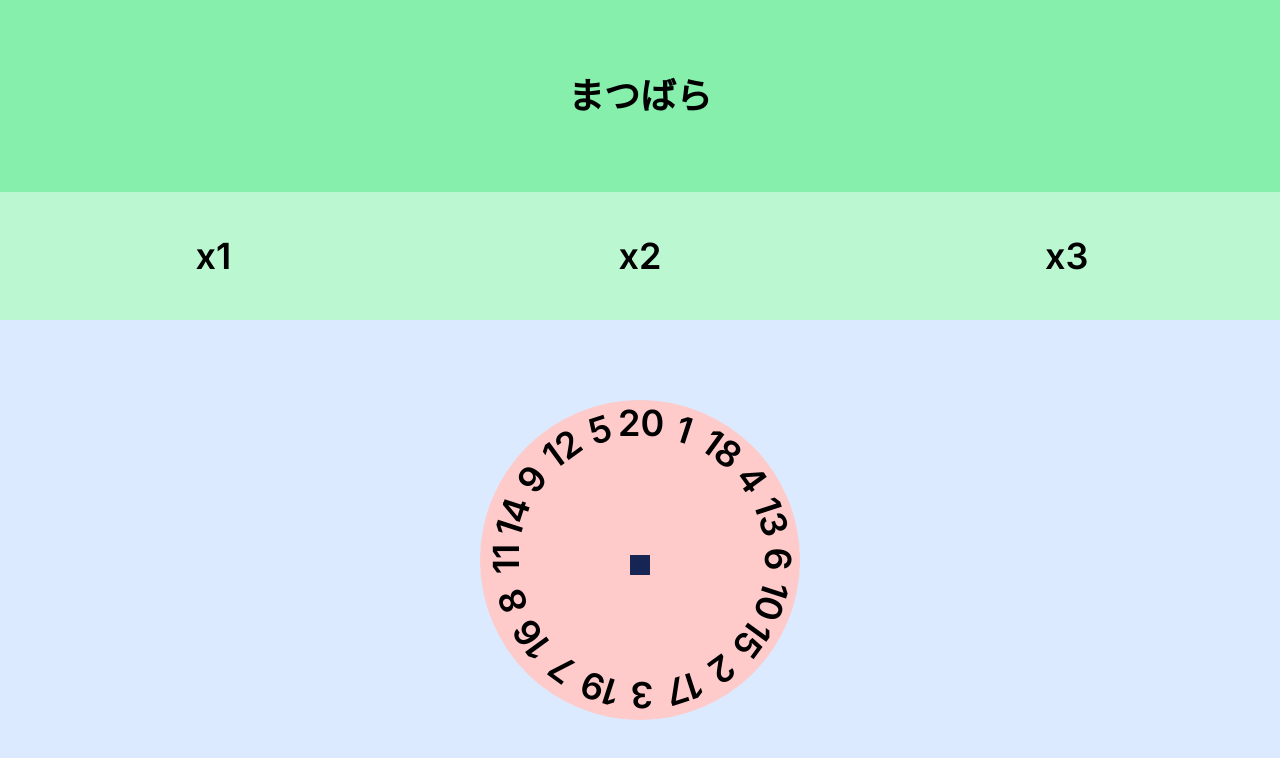
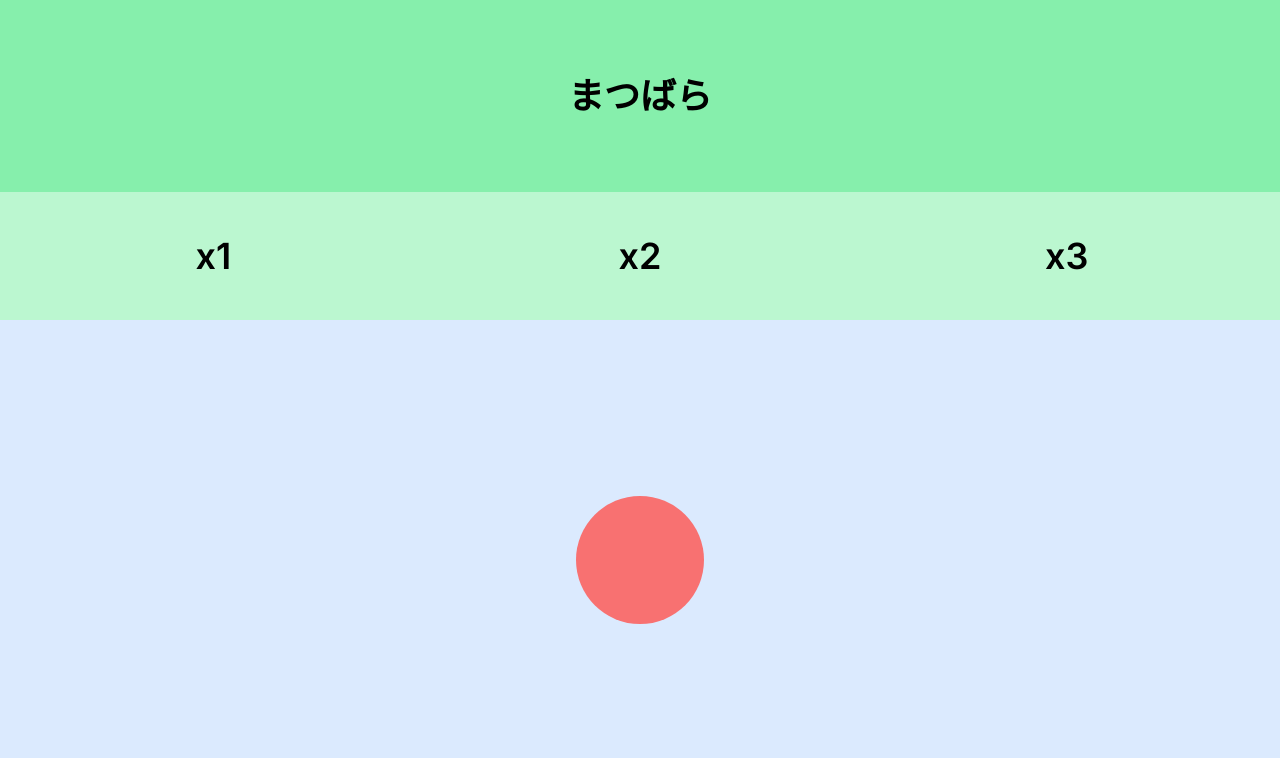
Before and after one commit to katsudon08/darts_frontend, a Next.js app: page /game in a window 1280 px wide. Shown: the top 758 px of the page. Built offline with nearby package versions, Linux system fonts and the light colour scheme.

Commit message:
ダーツ板UIの完成

```diff
--- a/src/app/game/page.tsx
+++ b/src/app/game/page.tsx
@@ -4,7 +4,7 @@ import TEXT from "@/components/TEXT"
 import { useState } from "react"
 
 export default function () {
-    const [isActive, setIsActive] = useState(true)
+    const [isActive, setIsActive] = useState(false)
 
     const darts = [
         [12, 5, 20, 1, 18],
@@ -47,111 +47,149 @@ export default function () {
                         }
                     >
 
-                        <div className="relative visible translate-y-1/4 bg-blue-950 h-5 w-5">
-                            <div className="absolute top-1 visible h-40 w-8 -translate-y-full -translate-x-3">
-                                <button className="flex justify-center h-full w-fit pt-1">
+                        <div className="relative translate-y-1/4 h-5 w-5">
+                            <div className="absolute top-1 h-40 w-8 -translate-y-full -translate-x-3">
+                                <button className="flex justify-center h-full w-fit pt-2">
                                     <TEXT text="20" />
                                 </button>
                             </div>
-                            <div className="absolute text-center top-1 visible h-40 w-12 -translate-y-full -translate-x-3 origin-bottom rotate-18">
-                                <button className="flex justify-center h-full w-full pt-1">
+                            <div className="absolute text-center top-1 h-40 w-12 -translate-y-full -translate-x-3 origin-bottom rotate-18">
+                                <button className="flex justify-center h-full w-full pt-2">
+                                    <span className="origin-center -rotate-18">
                                         <TEXT text="1" />
+                                    </span>
                                 </button>
                             </div>
-                            <div className="absolute text-center top-1 visible h-40 w-12 -translate-y-full -translate-x-3 origin-bottom rotate-36">
-                                <button className="flex justify-center h-full w-full pt-1">
+                            <div className="absolute text-center top-1 h-40 w-12 -translate-y-full -translate-x-3 origin-bottom rotate-36">
+                                <button className="flex justify-center h-full w-full pt-2">
+                                    <span className="origin-center -rotate-36">
                                         <TEXT text="18" />
+                                    </span>
                                 </button>
                             </div>
-                            <div className="absolute text-center top-1 visible h-40 w-12 -translate-y-full -translate-x-3 origin-bottom rotate-54">
-                                <button className="flex justify-center h-full w-full pt-1">
+                            <div className="absolute text-center top-1 h-40 w-12 -translate-y-full -translate-x-3 origin-bottom rotate-54">
+                                <button className="flex justify-center h-full w-full pt-2">
+                                    <span className="origin-center -rotate-54">
                                         <TEXT text="4" />
+                                    </span>
                                 </button>
                             </div>
-                            <div className="absolute text-center top-1 visible h-40 w-12 -translate-y-full -translate-x-3 origin-bottom rotate-72">
-                                <button className="flex justify-center h-full w-full pt-1">
+                            <div className="absolute text-center top-1 h-40 w-12 -translate-y-full -translate-x-3 origin-bottom rotate-72">
+                                <button className="flex justify-center h-full w-full pt-2">
+                                    <span className="origin-center -rotate-72">
                                         <TEXT text="13" />
+                                    </span>
                                 </button>
                             </div>
-                            <div className="absolute text-center top-1 visible h-40 w-12 -translate-y-full -translate-x-3 origin-bottom rotate-90">
-                                <button className="flex justify-center h-full w-full pt-1">
+                            <div className="absolute text-center top-1 h-40 w-12 -translate-y-full -translate-x-3 origin-bottom rotate-90">
+                                <button className="flex justify-center h-full w-full pt-2">
+                                    <span className="origin-center -rotate-90">
                                         <TEXT text="6" />
+                                    </span>
                                 </button>
                             </div>
-                            <div className="absolute text-center top-1 visible h-40 w-12 -translate-y-full -translate-x-3 origin-bottom rotate-108">
-                                <button className="flex justify-center h-full w-full pt-1">
+                            <div className="absolute text-center top-1 h-40 w-12 -translate-y-full -translate-x-3 origin-bottom rotate-108">
+                                <button className="flex justify-center h-full w-full pt-2">
+                                    <span className="origin-center -rotate-108">
                                         <TEXT text="10" />
+                                    </span>
                                 </button>
                             </div>
-                            <div className="absolute text-center top-1 visible h-40 w-12 -translate-y-full -translate-x-3 origin-bottom rotate-126">
-                                <button className="flex justify-center h-full w-full pt-1">
+                            <div className="absolute text-center top-1 h-40 w-12 -translate-y-full -translate-x-3 origin-bottom rotate-126">
+                                <button className="flex justify-center h-full w-full pt-2">
+                                    <span className="origin-center -rotate-126">
                                         <TEXT text="15" />
+                                    </span>
                                 </button>
                             </div>
-                            <div className="absolute text-center top-1 visible h-40 w-12 -translate-y-full -translate-x-3 origin-bottom rotate-144">
-                                <button className="flex justify-center h-full w-full pt-1">
+                            <div className="absolute text-center top-1 h-40 w-12 -translate-y-full -translate-x-3 origin-bottom rotate-144">
+                                <button className="flex justify-center h-full w-full pt-2">
+                                    <span className="origin-center -rotate-144">
                                         <TEXT text="2" />
+                                    </span>
                                 </button>
                             </div>
-                            <div className="absolute text-center top-1 visible h-40 w-12 -translate-y-full -translate-x-3 origin-bottom rotate-162">
-                                <button className="flex justify-center h-full w-full pt-1">
+                            <div className="absolute text-center top-1 h-40 w-12 -translate-y-full -translate-x-3 origin-bottom rotate-162">
+                                <button className="flex justify-center h-full w-full pt-2">
+                                    <span className="origin-center -rotate-162">
                                         <TEXT text="17" />
+                                    </span>
                                 </button>
                             </div>
-                            <div className="absolute text-center top-1 visible h-40 w-12 -translate-y-full -translate-x-3 origin-bottom rotate-180">
-                                <button className="flex justify-center h-full w-full pt-1">
+                            <div className="absolute text-center top-1 h-40 w-12 -translate-y-full -translate-x-3 origin-bottom rotate-180">
+                                <button className="flex justify-center h-full w-full pt-2">
+                                    <span className="origin-center -rotate-180">
                                         <TEXT text="3" />
+                                    </span>
                                 </button>
                             </div>
-                            <div className="absolute text-center top-1 visible h-40 w-12 -translate-y-full -translate-x-3 origin-bottom rotate-198">
-                                <button className="flex justify-center h-full w-full pt-1">
+                            <div className="absolute text-center top-1 h-40 w-12 -translate-y-full -translate-x-3 origin-bottom rotate-198">
+                                <button className="flex justify-center h-full w-full pt-2">
+                                    <span className="origin-center -rotate-198">
                                         <TEXT text="19" />
+                                    </span>
                                 </button>
                             </div>
-                            <div className="absolute text-center top-1 visible h-40 w-12 -translate-y-full -translate-x-3 origin-bottom rotate-216">
-                                <button className="flex justify-center h-full w-full pt-1">
+                            <div className="absolute text-center top-1 h-40 w-12 -translate-y-full -translate-x-3 origin-bottom rotate-216">
+                                <button className="flex justify-center h-full w-full pt-2">
+                                    <span className="origin-center -rotate-216">
                                         <TEXT text="7" />
+                                    </span>
                                 </button>
                             </div>
-                            <div className="absolute text-center top-1 visible h-40 w-12 -translate-y-full -translate-x-3 origin-bottom rotate-234">
-                                <button className="flex justify-center h-full w-full pt-1">
+                            <div className="absolute text-center top-1 h-40 w-12 -translate-y-full -translate-x-3 origin-bottom rotate-234">
+                                <button className="flex justify-center h-full w-full pt-2">
+                                    <span className="origin-center -rotate-234">
                                         <TEXT text="16" />
+                                    </span>
                                 </button>
                             </div>
-                            <div className="absolute text-center top-1 visible h-40 w-12 -translate-y-full -translate-x-3 origin-bottom rotate-252">
-                                <button className="flex justify-center h-full w-full pt-1">
+                            <div className="absolute text-center top-1 h-40 w-12 -translate-y-full -translate-x-3 origin-bottom rotate-252">
+                                <button className="flex justify-center h-full w-full pt-2">
+                                    <span className="origin-center -rotate-252">
                                         <TEXT text="8" />
+                                    </span>
                                 </button>
                             </div>
-                            <div className="absolute text-center top-1 visible h-40 w-12 -translate-y-full -translate-x-3 origin-bottom rotate-270">
-                                <button className="flex justify-center h-full w-full pt-1">
+                            <div className="absolute text-center top-1 h-40 w-12 -translate-y-full -translate-x-3 origin-bottom rotate-270">
+                                <button className="flex justify-center h-full w-full pt-2">
+                                    <span className="origin-center -rotate-270">
                                         <TEXT text="11" />
+                                    </span>
                                 </button>
                             </div>
-                            <div className="absolute text-center top-1 visible h-40 w-12 -translate-y-full -translate-x-3 origin-bottom rotate-288">
-                                <button className="flex justify-center h-full w-full pt-1">
+                            <div className="absolute text-center top-1 h-40 w-12 -translate-y-full -translate-x-3 origin-bottom rotate-288">
+                                <button className="flex justify-center h-full w-full pt-2">
+                                    <span className="origin-center -rotate-288">
                                         <TEXT text="14" />
+                                    </span>
                                 </button>
                             </div>
-                            <div className="absolute text-center top-1 visible h-40 w-12 -translate-y-full -translate-x-3 origin-bottom rotate-306">
-                                <button className="flex justify-center h-full w-full pt-1">
+                            <div className="absolute text-center top-1 h-40 w-12 -translate-y-full -translate-x-3 origin-bottom rotate-306">
+                                <button className="flex justify-center h-full w-full pt-2">
+                                    <span className="origin-center -rotate-306">
                                         <TEXT text="9" />
+                                    </span>
                                 </button>
                             </div>
-                            <div className="absolute text-center top-1 visible h-40 w-12 -translate-y-full -translate-x-3 origin-bottom rotate-324">
-                                <button className="flex justify-center h-full w-full pt-1">
+                            <div className="absolute text-center top-1 h-40 w-12 -translate-y-full -translate-x-3 origin-bottom rotate-324">
+                                <button className="flex justify-center h-full w-full pt-2">
+                                    <span className="origin-center -rotate-324">
                                         <TEXT text="12" />
+                                    </span>
                                 </button>
                             </div>
-                            <div className="absolute text-center top-1 visible h-40 w-12 -translate-y-full -translate-x-3 origin-bottom rotate-342">
-                                <button className="flex justify-center h-full w-full pt-1">
+                            <div className="absolute text-center top-1 h-40 w-12 -translate-y-full -translate-x-3 origin-bottom rotate-342">
+                                <button className="flex justify-center h-full w-full pt-2">
+                                    <span className="origin-center -rotate-342">
                                         <TEXT text="5" />
+                                    </span>
                                 </button>
                             </div>
                         </div>
 
 
-                        <div className="absolute invisible h-32 w-32 rounded-full bg-red-400">
+                        <div className="absolute visible h-32 w-32 rounded-full bg-red-400">
                             <button className="h-full w-full" onClick={e => handleDarts(e)} />
                         </div>
                     </div>
```
Lines whose indentation alone changed are shown as unchanged.
